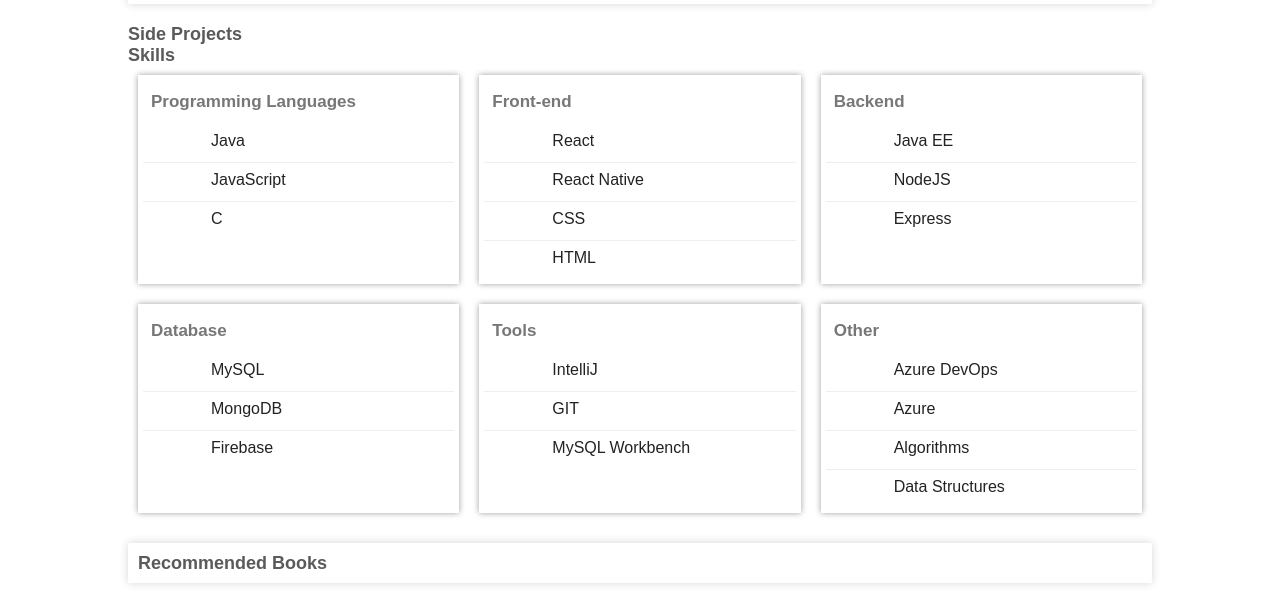
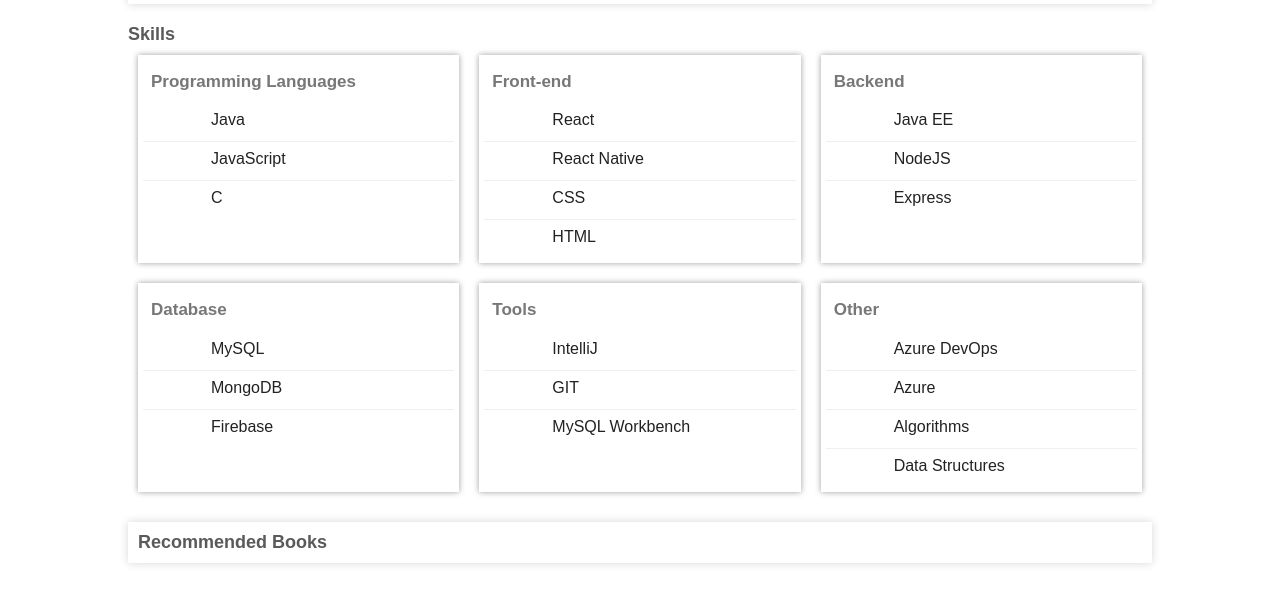
Before and after one commit to amarbat/amarbat.github.io, a website built with Parcel: page index.html in a window 1280 px wide. Shown: the part 1108-1711 px from the top of the page. Built offline with nearby package versions, Linux system fonts and the light colour scheme.

Commit message:
comment out side projects section

```diff
--- a/index.html
+++ b/index.html
@@ -149,11 +149,11 @@
         </div>
       </div>
     </div>
-    <div class="">
-      <div class="section-title">
-        Side Projects
-      </div>
-    </div>
+<!--    <div class="">-->
+<!--      <div class="section-title">-->
+<!--        Side Projects-->
+<!--      </div>-->
+<!--    </div>-->
     <div class="">
       <div class="section-title">
         Skills
```
